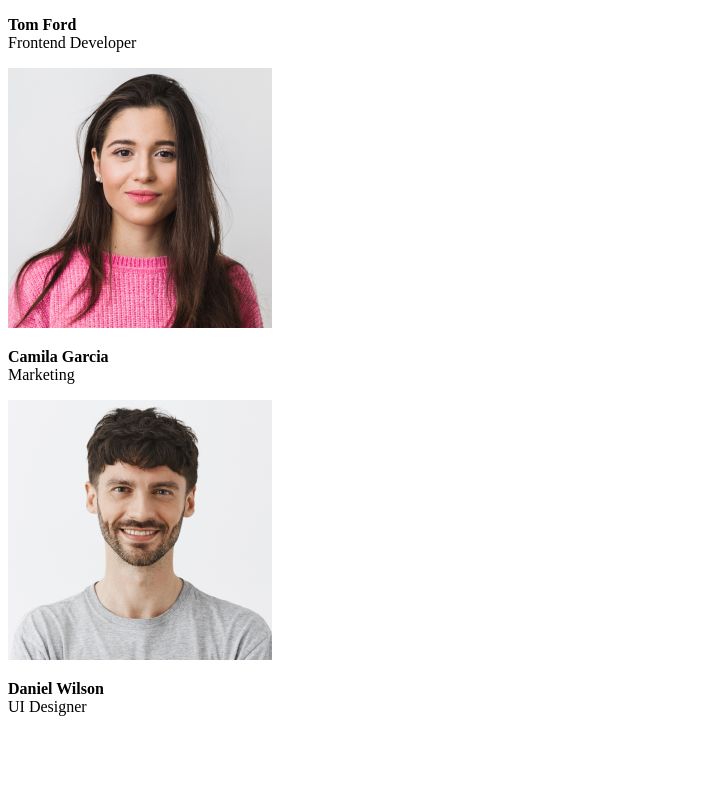
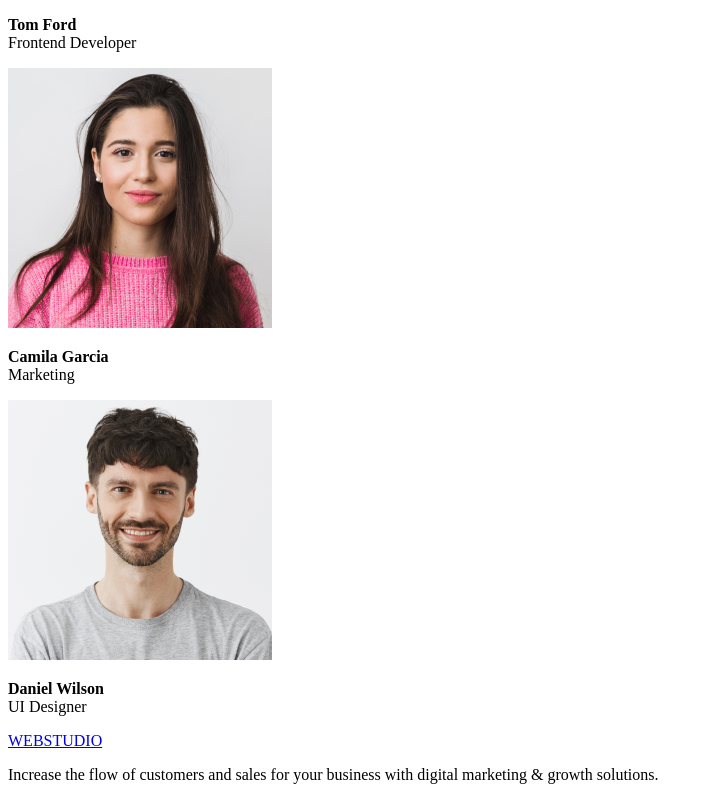
Before and after one commit to OlehDee/goit-markup-hw-01, a plain HTML site: page index.html in a window 1280 px wide. Shown: the part 1055-1855 px from the top of the page, without its empty margins (0-709 px from the left). Before the commit the page ends 1787 px from the top, so only its background shows below. Drawn offline with Linux system fonts and the light colour scheme.

Commit message:
add footer

```diff
--- a/index.html
+++ b/index.html
@@ -48,14 +48,17 @@
                     <img src="images/img-3.png" width="264" height="260"/>
                     <p><b>Mark Guerrero</b><br />Product Designer</p>
                 </div>
+
                 <div>
                     <img src="images/img-2.png" width="264" height="260"/>
                     <p><b>Tom Ford</b><br />Frontend Developer</p>
                 </div>
+
                 <div>
                     <img src="images/img-1.png" width="264" height="260"/>
                     <p><b>Camila Garcia</b><br />Marketing</p>
                 </div>
+
                 <div>
                     <img src="images/img.png" width="264" height="260"/>
                     <p><b>Daniel Wilson</b><br />UI Designer</p>
@@ -68,6 +71,13 @@
     </main>
 
     <footer>
+        <section>
+            <div>
+                <a href="index.html">WEBSTUDIO</a>
+                <p>Increase the flow of customers and sales for your business with digital marketing & growth solutions.</p>
+            </div>
+
+        </section>
 
     </footer>
 
```
